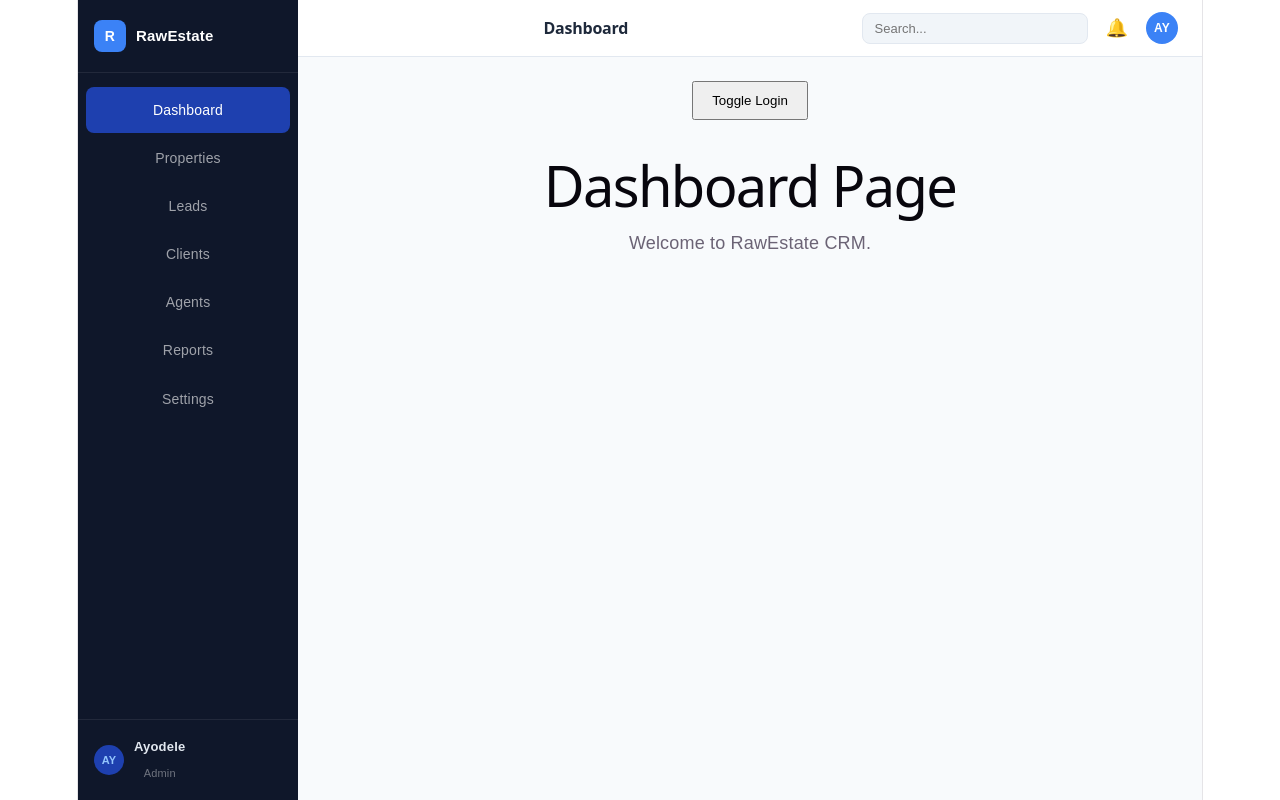
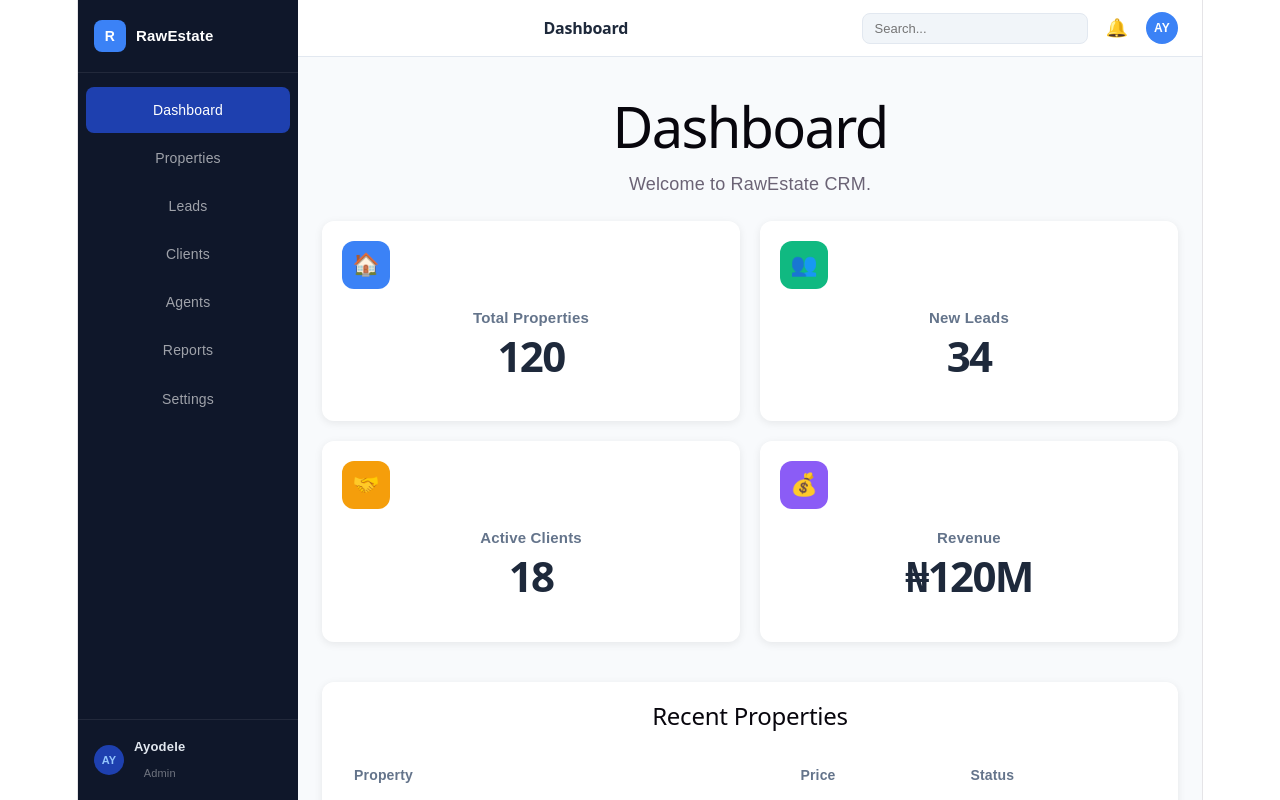
Before and after one commit to melchizedek2991/rawestate-crm, a React (Vite) app: page / in a window 1280 px wide. Built offline with nearby package versions, Linux system fonts and the light colour scheme.

Commit message:
Build dashboard stats and recent properties table

```diff
--- /dev/null
+++ b/src/components/StatCard.jsx
@@ -0,0 +1,53 @@
+function StatCard({ title, value, color, icon }) {
+  return (
+    <div
+      style={{
+        backgroundColor: "#ffffff",
+        borderRadius: "12px",
+        padding: "20px",
+        boxShadow: "0 2px 8px rgba(0,0,0,0.08)"
+      }}
+    >
+
+    <div
+        style={{
+            width: "48px",
+            height: "48px",
+            borderRadius: "12px",
+            backgroundColor: color,
+            display: "flex",
+            alignItems: "center",
+            justifyContent: "center",
+            fontSize: "22px",
+            marginBottom: "16px"
+        }}
+    >
+        {icon}
+    </div>
+
+      <h3
+        style={{
+          margin: 0,
+          color: "#64748b",
+          fontSize: "15px",
+          fontWeight: "600"
+        }}
+      >
+        {title}
+      </h3>
+
+      <h1
+        style={{
+          marginTop: "12px",
+          color: "#1e293b",
+          fontSize: "42px",
+          fontWeight: "700"
+        }}
+      >
+        {value}
+      </h1>
+    </div>
+  );
+}
+
+export default StatCard;
--- a/src/layouts/AppLayout.jsx
+++ b/src/layouts/AppLayout.jsx
@@ -9,7 +9,7 @@ import Leads from "../pages/Leads";
 function AppLayout() {
 
   const [activeItem, setActiveItem] = useState("Dashboard");
-  const [isLoggedIn, setIsLoggedIn] = useState(true);
+
   return (
     <div style={{
       display: "flex",
@@ -37,17 +37,6 @@ function AppLayout() {
             }}
           >
 
-            <button
-                onClick={() => setIsLoggedIn(!isLoggedIn)}
-                style={{
-                  padding: "10px 18px",
-                  marginBottom: "20px",
-                  cursor: "pointer"
-                }}
-              >
-                Toggle Login
-            </button>
-
             {activeItem === "Dashboard" && <Dashboard />}
             {activeItem === "Properties" && <Properties />}
             {activeItem === "Leads" && <Leads />}
--- a/src/pages/Dashboard.jsx
+++ b/src/pages/Dashboard.jsx
@@ -1,13 +1,143 @@
+import StatCard from "../components/StatCard";
+
 function Dashboard() {
-  return (
-    <div>
-      <h1>Dashboard Page</h1>
+    const stats = [
+        {
+          title: "Total Properties",
+          value: 120,
+          color: "#3b82f6",
+          icon: "🏠"
+        },
+        {
+          title: "New Leads",
+          value: 34,
+          color: "#10b981",
+          icon: "👥"
+        },
+        {
+          title: "Active Clients",
+          value: 18,
+          color: "#f59e0b",
+          icon: "🤝"
+        },
+        {
+          title: "Revenue",
+          value: "₦120M",
+          color: "#8b5cf6",
+          icon: "💰"
+        }
+      ];
 
-      <p>
-        Welcome to RawEstate CRM.
-      </p>
-    </div>
-  );
+      const properties = [
+        {
+          id: 1,
+          name: "Lekki Duplex",
+          price: "₦120M",
+          status: "Available"
+        },
+        {
+          id: 2,
+          name: "Ikoyi Penthouse",
+          price: "₦350M",
+          status: "Sold"
+        },
+        {
+          id: 3,
+          name: "Abuja Villa",
+          price: "₦180M",
+          status: "Pending"
+        },
+        {
+          id: 4,
+          name: "Victoria Island Apartment",
+          price: "₦95M",
+          status: "Available"
+        }
+      ];
+
+    return (
+      <div>
+        <h1>Dashboard</h1>
+
+        <p>Welcome to RawEstate CRM.</p>
+
+        <div
+          style={{
+            display: "grid",
+            gridTemplateColumns: "repeat(2, 1fr)",
+            gap: "20px",
+            marginTop: "24px"
+          }}
+        >
+          {stats.map((stat) => (
+            <StatCard
+              key={stat.title}
+              title={stat.title}
+              value={stat.value}
+              color={stat.color}
+              icon={stat.icon}
+            />
+          ))}
+        </div>
+
+        <div
+          style={{
+            marginTop: "40px",
+            backgroundColor: "#fff",
+            borderRadius: "12px",
+            padding: "20px",
+            boxShadow: "0 2px 8px rgba(0,0,0,0.08)"
+          }}
+        >
+          <h2 style={{ marginTop: 0 }}>Recent Properties</h2>
+
+          <table
+            style={{
+              width: "100%",
+              borderCollapse: "collapse",
+              marginTop: "20px"
+            }}
+          >
+            <thead>
+              <tr>
+                <th style={tableHeaderStyle}>Property</th>
+                <th style={tableHeaderStyle}>Price</th>
+                <th style={tableHeaderStyle}>Status</th>
+              </tr>
+            </thead>
+
+            <tbody>
+              {properties.map((property) => (
+                <tr key={property.id}>
+                  <td style={tableCellStyle}>{property.name}</td>
+                  <td style={tableCellStyle}>{property.price}</td>
+                  <td style={tableCellStyle}>{property.status}</td>
+                </tr>
+              ))}
+            </tbody>
+
+          </table>
+        </div>
+
+      </div>
+
+    );
+
 }
 
+  const tableHeaderStyle = {
+    textAlign: "left",
+    padding: "12px",
+    borderBottom: "1px solid #e2e8f0",
+    color: "#64748b",
+    fontSize: "14px"
+  };
+
+  const tableCellStyle = {
+  padding: "12px",
+  borderBottom: "1px solid #e2e8f0",
+  color: "#1e293b",
+  fontSize: "14px"
+};
+
 export default Dashboard;
```
